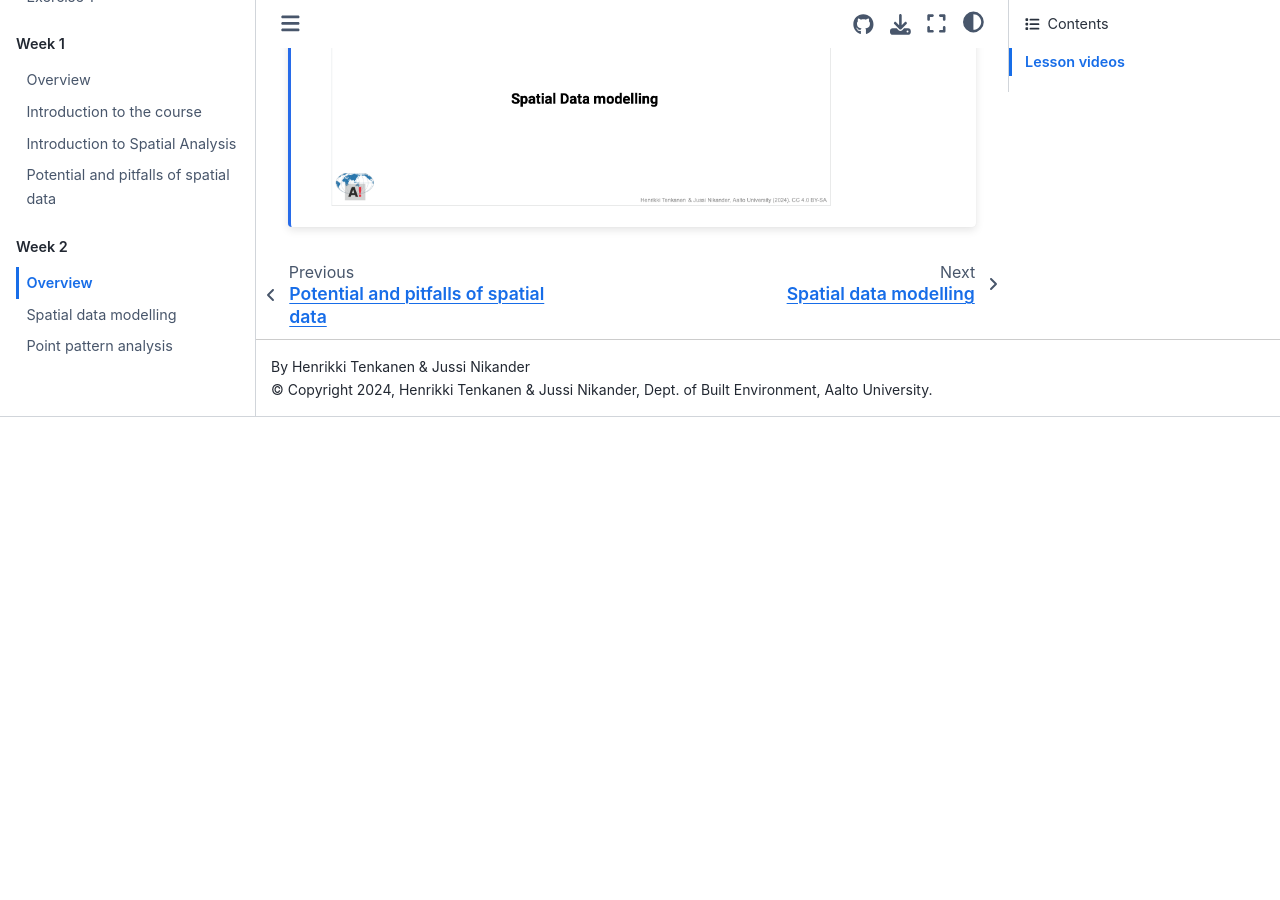
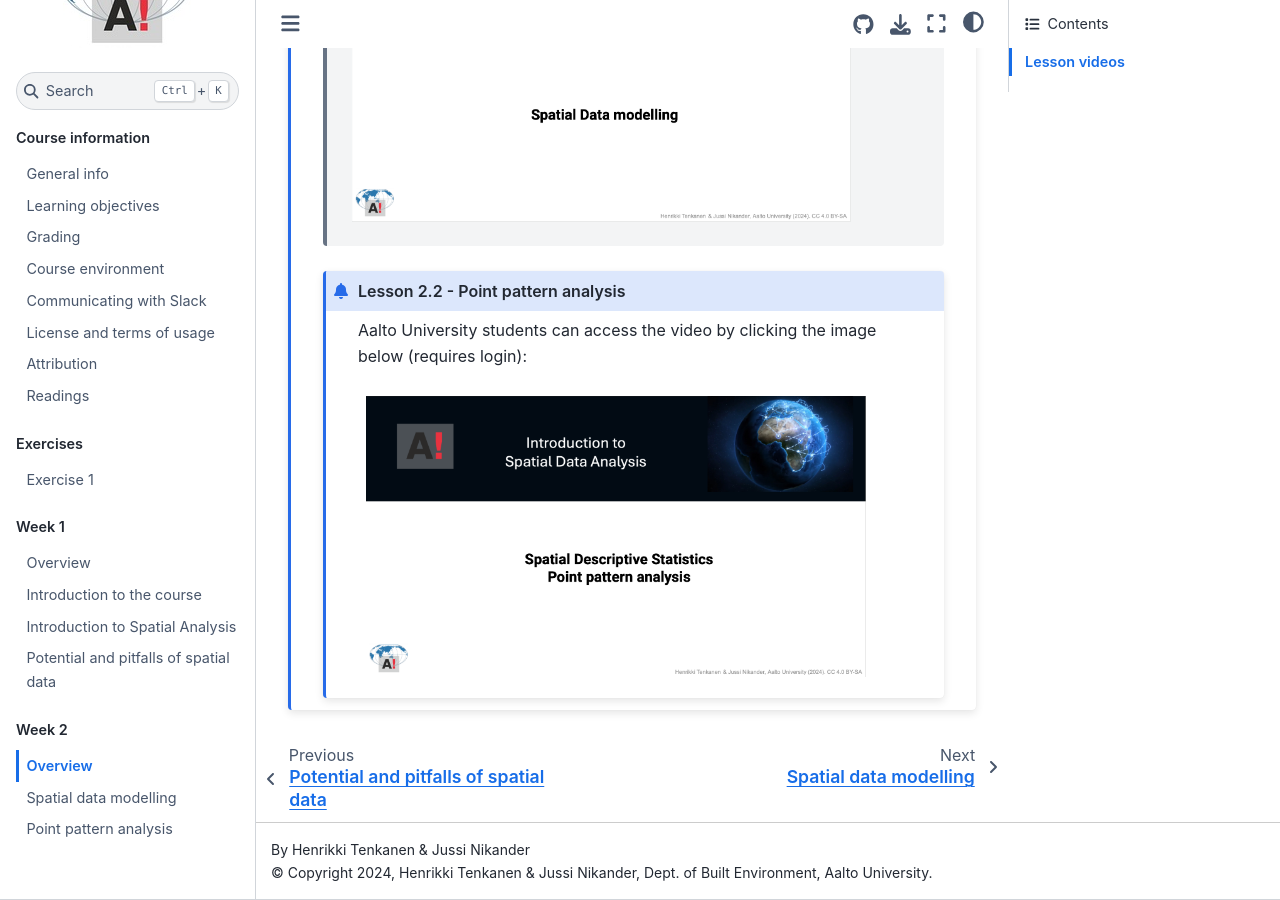
Before and after one commit to AaltoGIS/IntroSDA, a Sphinx documentation site: the page built from source/lessons/L2/overview.rst, in a window 1280 px wide and 900 px high, scrolled down 621 px. Built offline with Sphinx 7.4.7 and the Sphinx Book theme 1.1.4, drawn with Linux system fonts in a browser that asks for light colours; pages that are not in the unit, such as notebooks, are missing from menus; before the commit the page ends 1038 px from its top, so only the background shows below that; some of the changed lines change nothing that is shown.

Commit message:
Add Lesson 2.2 video

```diff
--- a/source/lessons/L2/overview.rst
+++ b/source/lessons/L2/overview.rst
@@ -20,9 +20,11 @@ Lesson videos
         :width: 500px
         :align: left
 
-    .. .. admonition:: Lesson 2.2 - Point pattern analysis
-        Aalto University students can access the video by clicking the image below (requires login):
-        .. figure:: img/Lesson2.2.png
-            :target: https://aalto.cloud.panopto.eu/Panopto/Pages/Viewer.aspx?id=cd1f1946-fd1a-458f-b480-b0b000b337a2
-            :width: 500px
-            :align: left
+ .. admonition:: Lesson 2.2 - Point pattern analysis
+
+    Aalto University students can access the video by clicking the image below (requires login):
+
+    .. figure:: img/Lesson2.2.png
+        :target: https://aalto.cloud.panopto.eu/Panopto/Pages/Viewer.aspx?id=cd2313a9-973f-451e-89bc-b1f700778c25
+        :width: 500px
+        :align: left
```
Also changed, not shown: source/lessons/L2/img/Lesson2.2.png.
